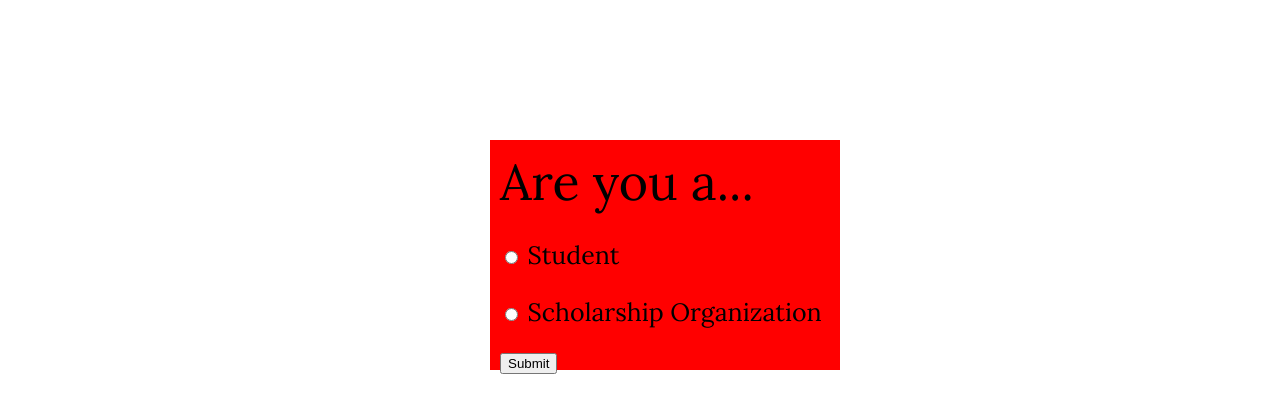
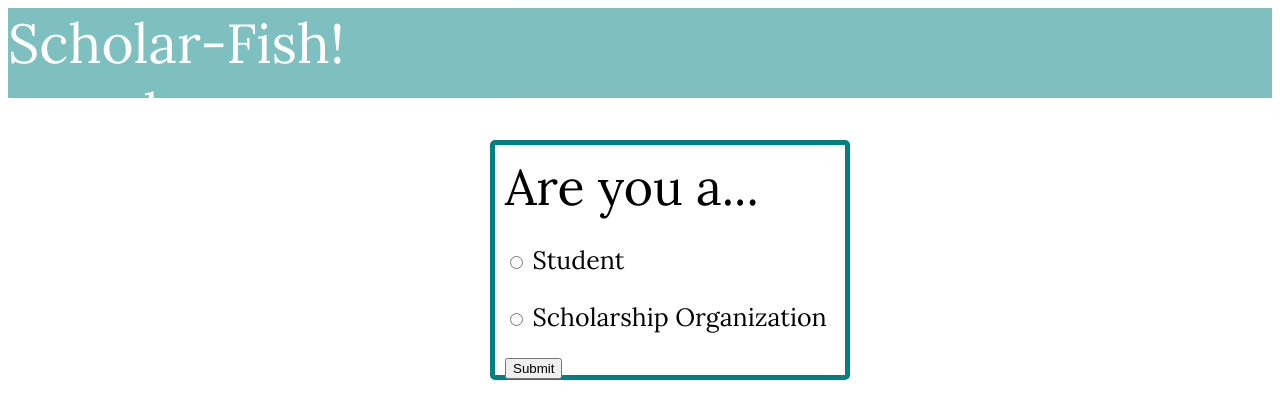
Before and after one commit to jedouard98/scholar-fish, a Python web app: template templates/student-or-scholar.html in a window 1280 px wide. Shown: the top 419 px of the page. Run offline with Jinja, Linux system fonts and the light colour scheme; the template is opened without the code that fills it: most values are stand-ins (such as "Sample title", 1, 10 or a date in 2020).

Commit message:
Added css to scholar and basic info

```diff
--- /dev/null
+++ b/assets/stylesheets/basic-info.css
@@ -0,0 +1,5 @@
+fieldset{
+  border-color: teal;
+  border-width: 7px;
+  border-style: solid;
+}
--- a/assets/stylesheets/student-or-scholar.css
+++ b/assets/stylesheets/student-or-scholar.css
@@ -1,7 +1,21 @@
 @import url(https://fonts.googleapis.com/css?family=Lora:400,400italic);
 
+.header{
+  color : white;
+  background-color: teal;
+  text-align: left;
+  font-family:'Lora', serif;;
+  height: 90px;
+  font-size: 55px;
+  font-weight: 10px;
+  opacity: 0.5;
+  filter: alpha(opacity=25);
+}
 .sign-in{
-  background-color: red;
+  border-style: solid;
+  border-radius: 5px;
+  border-width: 5px;
+  border-color: teal;
   position: absolute;
   width: 330px ;
   height: 210px;
--- a/templates/basic-info.html
+++ b/templates/basic-info.html
@@ -1,6 +1,7 @@
 <!DOCTYPE html>
 <html>
 <head>
+  <link rel="stylesheet" type="text/css" href="/assets/stylesheets/basic-info.css">
   <title>ScholarFish - A Place to Swim through the Application Process! </title>
 </head>
 <body>
--- a/templates/student-or-scholar.html
+++ b/templates/student-or-scholar.html
@@ -5,6 +5,9 @@
   <title>ScholarFish - A Place to Swim through the Application Process! </title>
 </head>
 <body>
+  <div class ="header">
+    Scholar-Fish!<div class=login>{{login}}</div>
+  </div>
   <div class="sign-in">
     <div class="head-question">
     Are you a...
```
